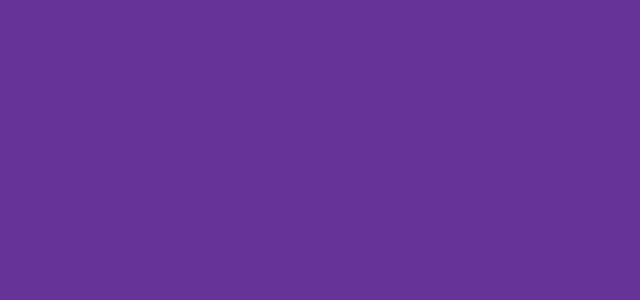
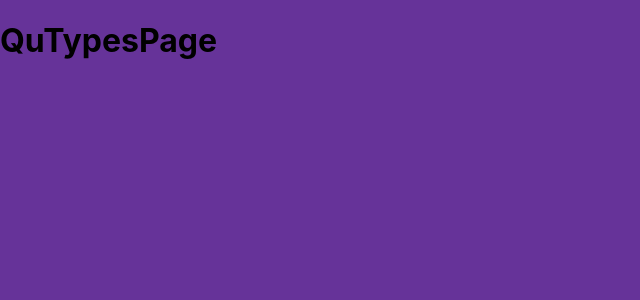
Before and after one commit to Seraphits/Scrambled-Sounds, a React (Create React App) app in the folder scrambled/: page /qutypes in a window 1280 px wide. Shown: the top 300 px of the page, without its empty margins (0-640 px from the left). Built offline with nearby package versions, Linux system fonts and the light colour scheme.

Commit message:
Page set up

```diff
--- a/scrambled/src/App.js
+++ b/scrambled/src/App.js
@@ -1,6 +1,7 @@
 // import react, { Component } from 'react';
 import { Switch, Route } from 'react-router-dom';
 import HomePage from './Components/05-pages/Home/HomePage.Component';
+import QuTypesPage from './Components/06-routes/QuTypesRoutes.jsx';
 // import './App.css';
 
 function App() {
@@ -9,6 +10,7 @@ function App() {
        <Switch>
         <Route exact path='/' component={HomePage} />
         <Route exact path='/home' component={HomePage} />
+        <Route exact path='/qutypes' component={QuTypesPage} />
       </Switch>
     </div>
   )
--- /dev/null
+++ b/scrambled/src/Components/05-pages/QuTypeList/QuTypeListPage.Component.jsx
@@ -0,0 +1,12 @@
+import React from "react";
+import './QuTypeListPage.styles.scss';
+
+const QuTypesPage = () => {
+    return (
+       <div>
+            <h1>QuTypesPage</h1>
+        </div>
+    );
+};
+
+export default QuTypesPage;
--- /dev/null
+++ b/scrambled/src/Components/06-routes/QuTypesRoutes.jsx
@@ -0,0 +1,20 @@
+// import react, { Component } from 'react';
+import { Switch, Route } from 'react-router-dom';
+import QuTypesPage from '../05-pages/QuTypeList/QuTypeListPage.Component';
+// import QuType1 from './Components/05-pages/Home/HomePage.Component';
+// import './App.css';
+
+function QuTypesRoutes() {
+  return (
+    <div>
+       <Switch>
+        <Route exact path='/qutypes/' component={QuTypesPage} />
+        {/* <Route exact path='/qutypes/qutype1' component={QuType1} /> */}
+        {/* <Route exact path='/qutypes/qutype2' component={QuTypesPage} />s */}
+      </Switch>
+    </div>
+  )
+}
+
+
+export default QuTypesRoutes;
```
Also changed, not shown: scrambled/src/Components/03-organisms/QuTypes/SD-Sounds/SD-SoundsPage.Component.jsx (added), scrambled/src/Components/03-organisms/Static/Hero/HeroHome.styles.scss (added), scrambled/src/Components/05-pages/QuTypeList/QuTypeListPage.styles.scss (added).
